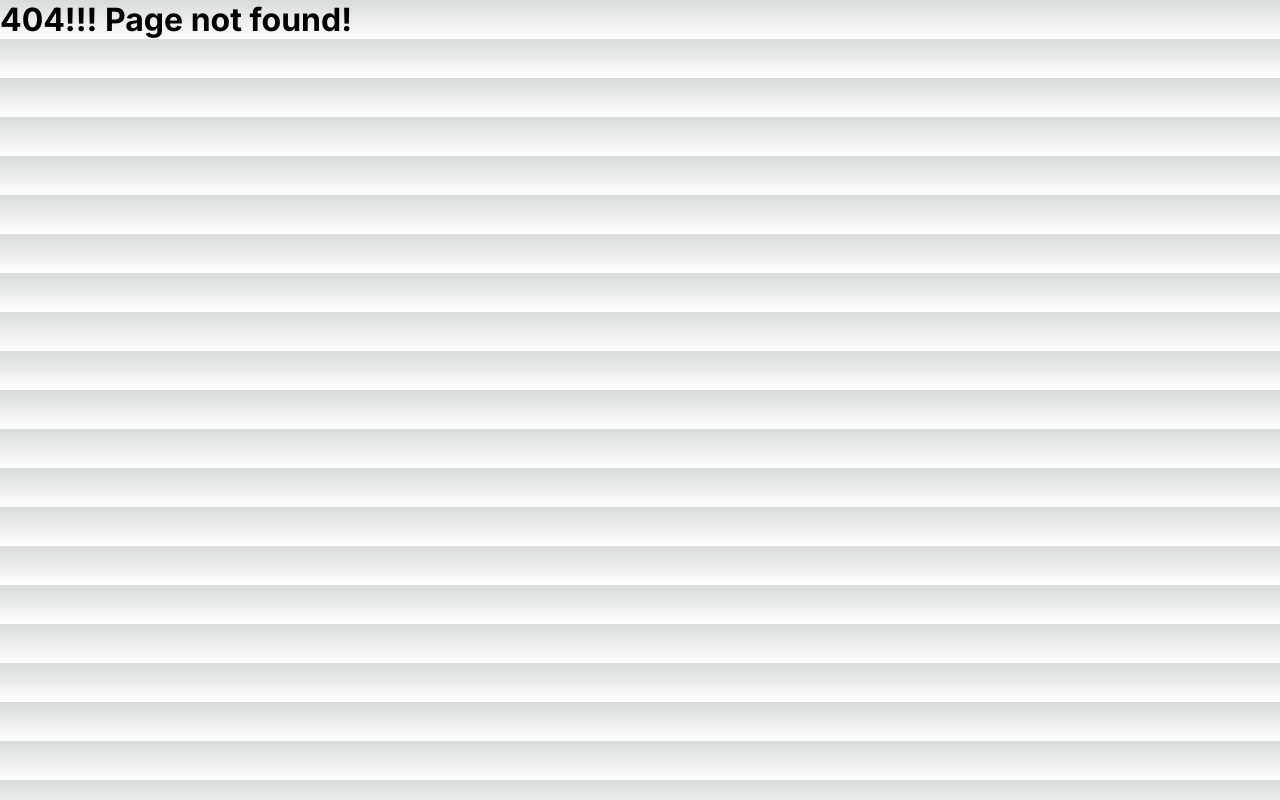
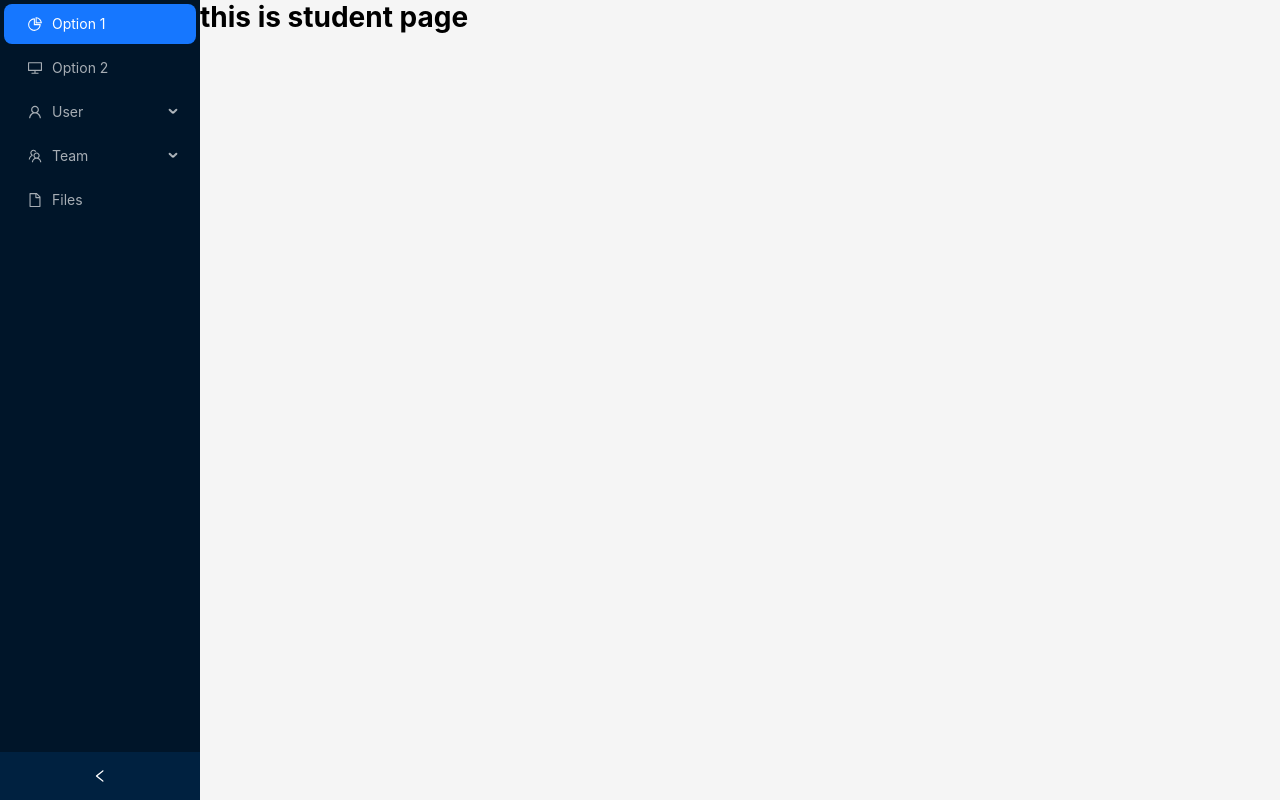
Before and after one commit to Nirob844/university-management-frontend, a Next.js app: page /student in a window 1280 px wide. Before the commit this address had no page. Built offline with nearby package versions, Linux system fonts and the light colour scheme.

Commit message:
slider and cintents

```diff
--- /dev/null
+++ b/src/app/(withlayout)/layout.tsx
@@ -0,0 +1,14 @@
+import Contents from "@/components/ui/Contents";
+import SideBar from "@/components/ui/Sidebar";
+import { Layout } from "antd";
+
+const DashboardLayout = ({ children }: { children: React.ReactNode }) => {
+  return (
+    <Layout hasSider>
+      <SideBar />
+      <Contents>{children}</Contents>
+    </Layout>
+  );
+};
+
+export default DashboardLayout;
--- /dev/null
+++ b/src/app/(withlayout)/student/page.tsx
@@ -0,0 +1,9 @@
+const StudentPage = () => {
+  return (
+    <div>
+      <h1>this is student page</h1>
+    </div>
+  );
+};
+
+export default StudentPage;
--- /dev/null
+++ b/src/components/ui/Contents.tsx
@@ -0,0 +1,19 @@
+"use client";
+import { Layout } from "antd";
+
+const { Content } = Layout;
+
+const Contents = ({ children }: { children: React.ReactNode }) => {
+  return (
+    <Content
+      style={{
+        minHeight: "100vh",
+        color: "black",
+      }}
+    >
+      {children}
+    </Content>
+  );
+};
+
+export default Contents;
--- /dev/null
+++ b/src/components/ui/Sidebar.tsx
@@ -0,0 +1,65 @@
+"use client";
+import {
+  DesktopOutlined,
+  FileOutlined,
+  PieChartOutlined,
+  TeamOutlined,
+  UserOutlined,
+} from "@ant-design/icons";
+import type { MenuProps } from "antd";
+import { Layout, Menu } from "antd";
+import { useState } from "react";
+
+const { Sider } = Layout;
+
+type MenuItem = Required<MenuProps>["items"][number];
+
+function getItem(
+  label: React.ReactNode,
+  key: React.Key,
+  icon?: React.ReactNode,
+  children?: MenuItem[]
+): MenuItem {
+  return {
+    key,
+    icon,
+    children,
+    label,
+  } as MenuItem;
+}
+
+const items: MenuItem[] = [
+  getItem("Option 1", "1", <PieChartOutlined />),
+  getItem("Option 2", "2", <DesktopOutlined />),
+  getItem("User", "sub1", <UserOutlined />, [
+    getItem("Tom", "3"),
+    getItem("Bill", "4"),
+    getItem("Alex", "5"),
+  ]),
+  getItem("Team", "sub2", <TeamOutlined />, [
+    getItem("Team 1", "6"),
+    getItem("Team 2", "8"),
+  ]),
+  getItem("Files", "9", <FileOutlined />),
+];
+
+const Sidebar = () => {
+  const [collapsed, setCollapsed] = useState(false);
+  return (
+    <Sider
+      collapsible
+      collapsed={collapsed}
+      onCollapse={(value) => setCollapsed(value)}
+    >
+      <div className="demo-logo-vertical" />
+      <Menu
+        theme="dark"
+        defaultSelectedKeys={["1"]}
+        mode="inline"
+        items={items}
+      />
+    </Sider>
+  );
+};
+
+export default Sidebar;
```
